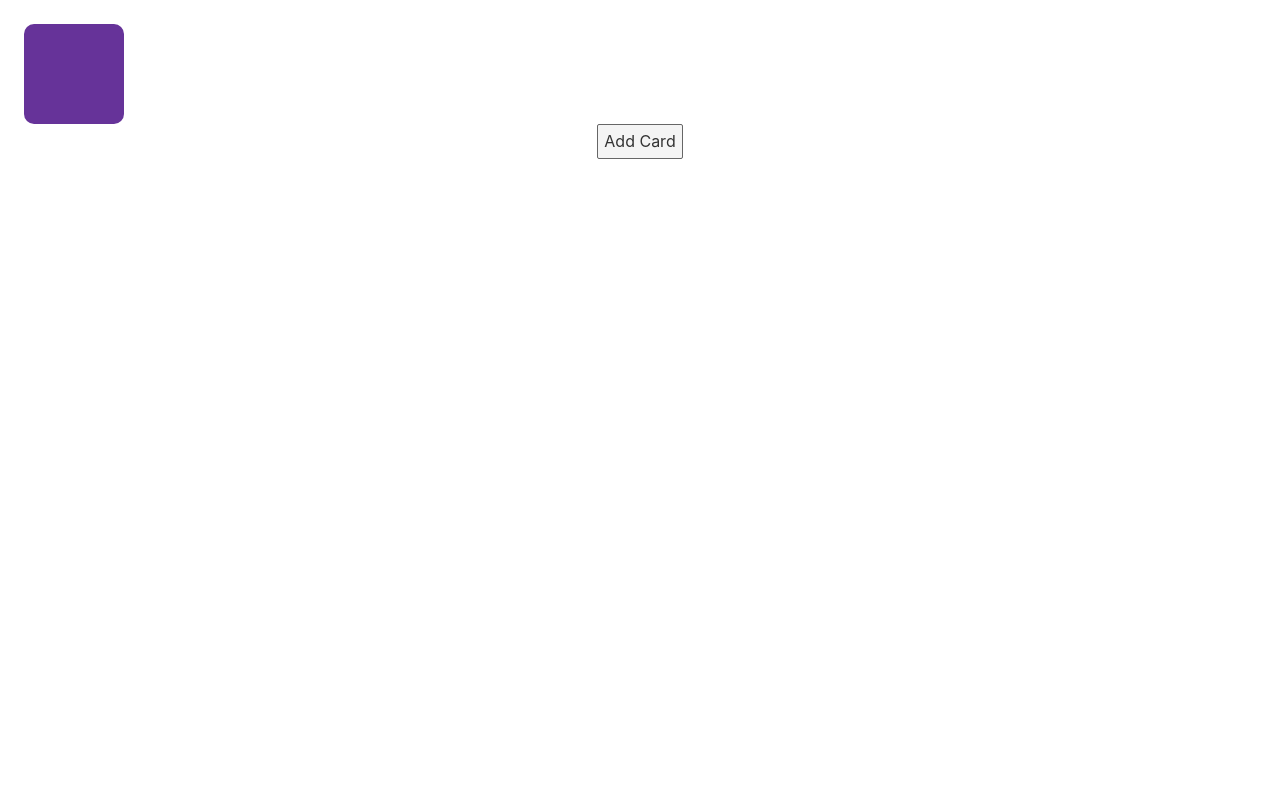
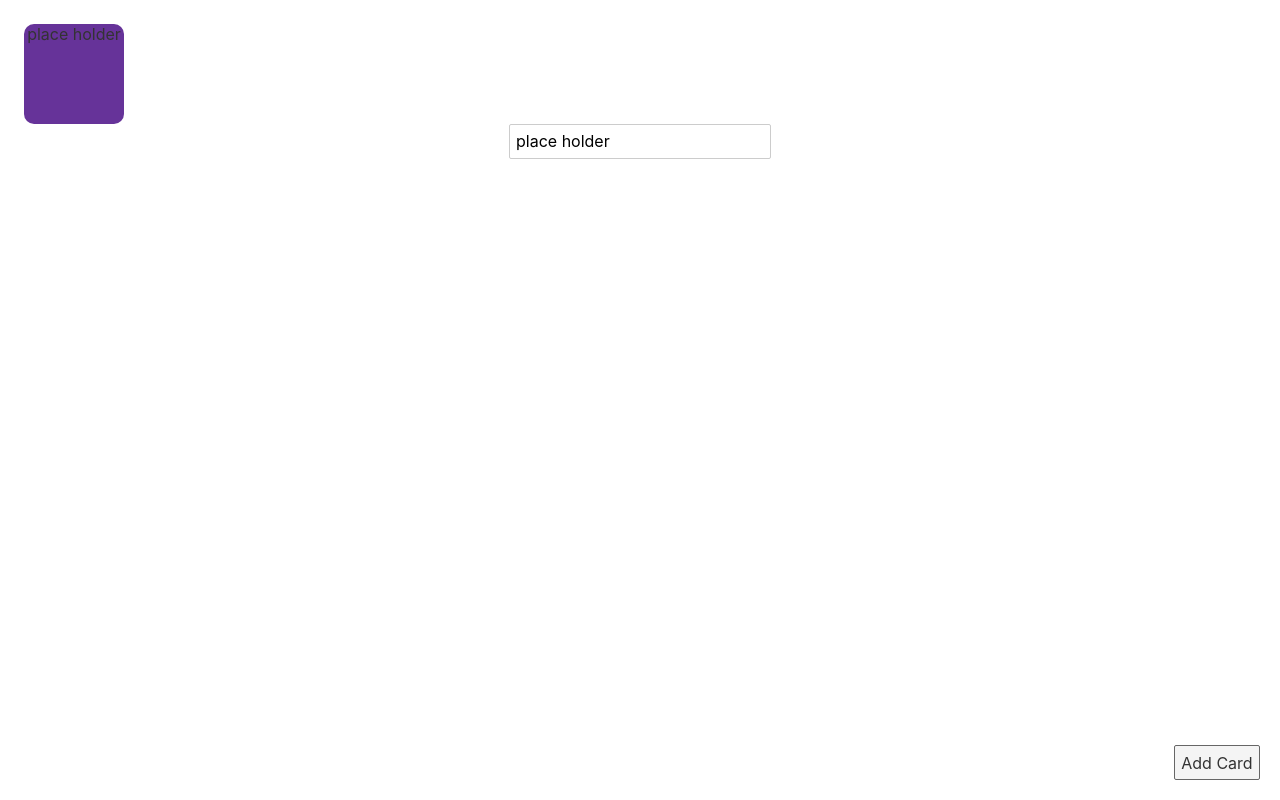
Before and after one commit to BradlyBarnacles/GymTracker, a Svelte app: page / in a window 1280 px wide. Both pictures are taken after a click on the button "Add Card". Built offline with nearby package versions, Linux system fonts and the light colour scheme.

Commit message:
create input using data binding

```diff
--- a/src/App.svelte
+++ b/src/App.svelte
@@ -3,18 +3,20 @@
 	import Card from "./components/Card.svelte"
 
 	var cards = [];
+	let input = "place holder"
 
 	function addCard() {
-		cards = [...cards, 1];
+		cards = [...cards, input];
 	}
 </script>
 
 <main>
 	{#each cards as card}
-		<Card></Card>
+		<Card title={card}></Card>
 		{:else}
 		<p>no cards</p>
 	{/each}
+	<input bind:value={input}>
 	<button on:click={addCard}>Add Card</button>
 </main>
 
@@ -22,8 +24,6 @@
 	main {
 		text-align: center;
 		padding: 1em;
-		max-width: 240px;
-		margin: 0 auto;
 	}
 
 	h1 {
@@ -33,6 +33,13 @@
 		font-weight: 100;
 	}
 
+	button {
+		position: fixed;
+		bottom: 0px;
+		right: 0px;
+		margin: 20px;
+	}
+
 	@media (min-width: 640px) {
 		main {
 			max-width: none;
--- a/src/components/Card.svelte
+++ b/src/components/Card.svelte
@@ -1,6 +1,8 @@
+<script>
+	export let title;
+</script>
 
-
-<div></div>
+<div>{title}</div>
 
 <style>
     div {
```
